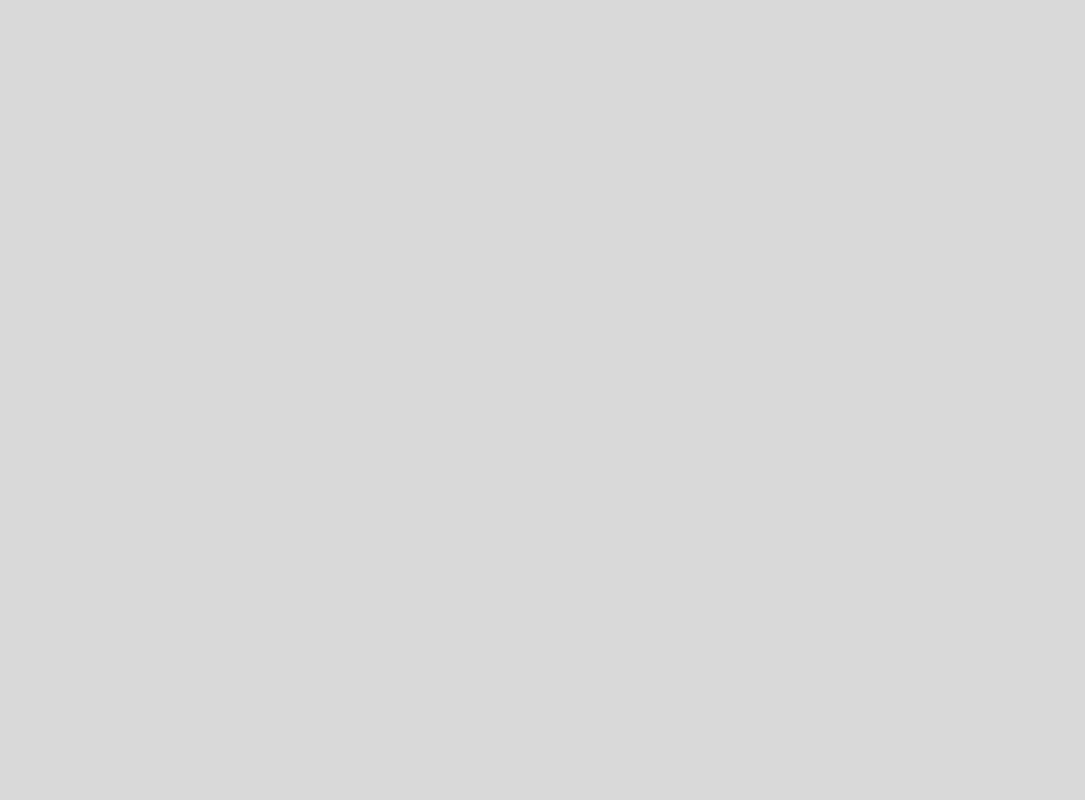
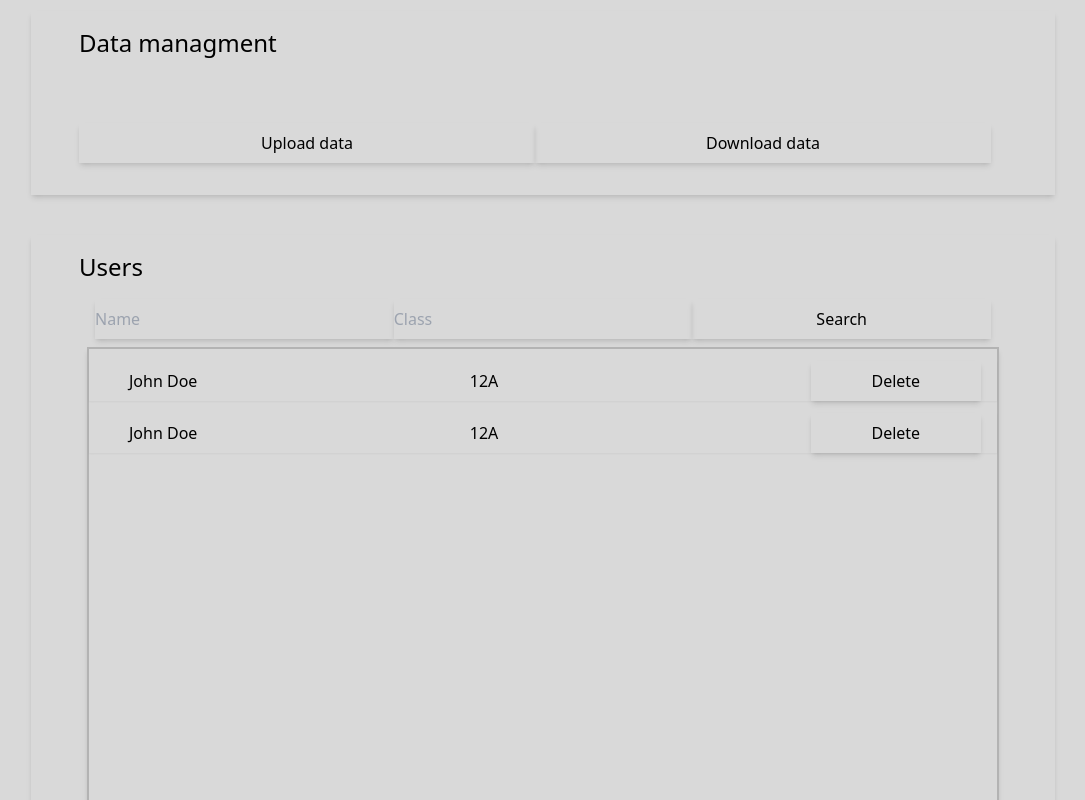
Before and after one commit to 0xleft/YADA, a React (Create React App) app in the folder frontend/: page /admin/users in a window 1280 px wide. Shown: the part 340-1140 px from the top of the page, without its empty margins (97-1182 px from the left). Before the commit the page ends 800 px from the top, so only its background shows below. Built offline with nearby package versions, Linux system fonts and the light colour scheme.

Commit message:
user managment page

```diff
--- a/frontend/src/common/Notification.js
+++ /dev/null
@@ -1,19 +0,0 @@
-import React from "react";
-
-const Notification = ({ message, type }) => {
-    if (message === null) {
-        return null
-    }
-
-    setTimeout(() => {
-        message = null
-    }, 5000)
-
-    return (
-        <>
-            <div className={"flex justify-center items-center h-12 bg-" + type + " text-white text-xl font-['Inter']"}>
-                {message}
-            </div>
-        </>
-    )
-}
--- a/frontend/src/pages/admin/AdminUsers.js
+++ b/frontend/src/pages/admin/AdminUsers.js
@@ -1,9 +1,88 @@
-import React from "react";
+import React, { useState } from "react";
 
 const AdminUsers = () => {
+
+    const uploadData = () => {
+        // upload user data to server
+        // it must a csv file
+    }
+
+    const downloadData = () => {
+        // fetch user data from server
+    }
+
+    const [users, setUsers] = useState([
+        {
+            name: "John Doe",
+            class: "12A",
+            id: 1
+        },
+        {
+            name: "John Doe",
+            class: "12A",
+            id: 2
+        },
+    ]);
+
+    const deleteUser = (id) => {
+        // TODO
+        // delete user from server
+        const newUsers = users.filter((user) => {
+            return user.id !== id
+        })
+        setUsers(newUsers)
+    }
+
     return (
         <>
-            AdminUsers
+            <div className="flex flex-col items-center mt-10" id="NewRootRoot">
+                <div className="shadow-md bg-primary flex flex-row justify-between items-center pb-8 pl-12 pr-16 w-4/5">
+                    <div className="flex flex-col w-full">
+                        <h1 className="text-2xl pt-4 mb-4">Data managment</h1>
+                        <div className="flex flex-row w-full">
+                            <button className="w-1/2 shadow-md h-10 mt-12" onClick={uploadData}>Upload data</button>
+                            <button className="w-1/2 shadow-md h-10 mt-12" onClick={downloadData}>Download data</button>
+                        </div>
+                    </div>
+                </div>
+            </div>
+
+            <div className="flex flex-col items-center mt-10" id="NewRootRoot">
+                <div className="shadow-md bg-primary flex flex-row justify-between items-center pb-8 pl-12 pr-16 w-4/5">
+                    <div className="flex flex-col w-full">
+                        <h1 className="text-2xl pt-4 mb-4">Users</h1>
+                        {/* a name and class input fields and search button on the right */}
+                        {/* table is only rendered when a search is executed */}
+
+                        <div className="flex flex-col w-full">
+                        <div className="flex flex-row first:ml-4 last:mr-10">
+                                    <input className="shadow-md h-10 bg-primary w-full" placeholder="Name" id="searchName" />
+                                    <input className="shadow-md h-10 bg-primary w-full" placeholder="Class" id="searchClass" />
+                                    <button className="shadow-md h-10 w-full" onClick={() => {
+                                        const searchName = document.getElementById("searchName").value;
+                                        const searchClass = document.getElementById("searchClass").value;
+
+                                        // TODO
+                                        // fetch users from server
+
+                                        // setUsers(users)
+                                    }}>Search</button>
+                                </div>
+                            <div className="border-2 border-secondary shadow-md w-full flex flex-col m-2 min-h-screen">
+                                {users.map((user) => {
+                                    return (
+                                        <div className="flex flex-row h-10 shadow-sm items-center mt-3" key={user.name}>
+                                            <h1 className="ml-10 w-full">{user.name}</h1>
+                                            <h1 className="w-full">{user.class}</h1>
+                                            <button className="w-1/2 m-4 shadow-md h-10 ml-auto" onClick={deleteUser.bind(null, user.id)}>Delete</button>
+                                        </div>
+                                    )
+                                })}
+                            </div>
+                        </div>
+                    </div>
+                </div>
+            </div>
         </>
     )
 }
```
